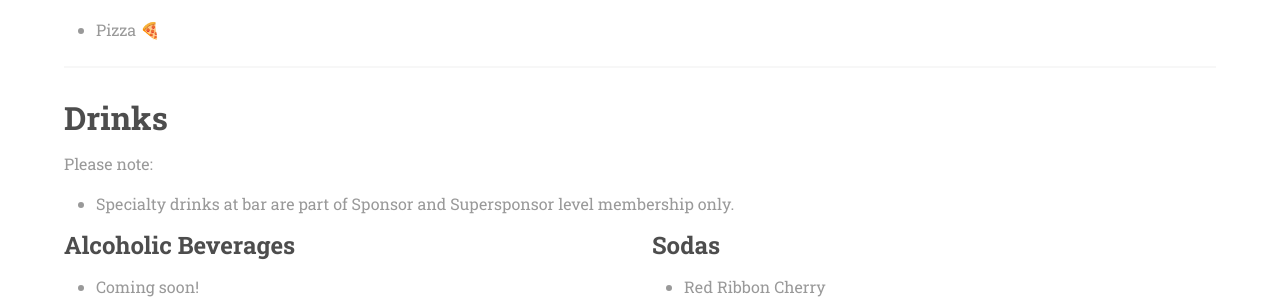
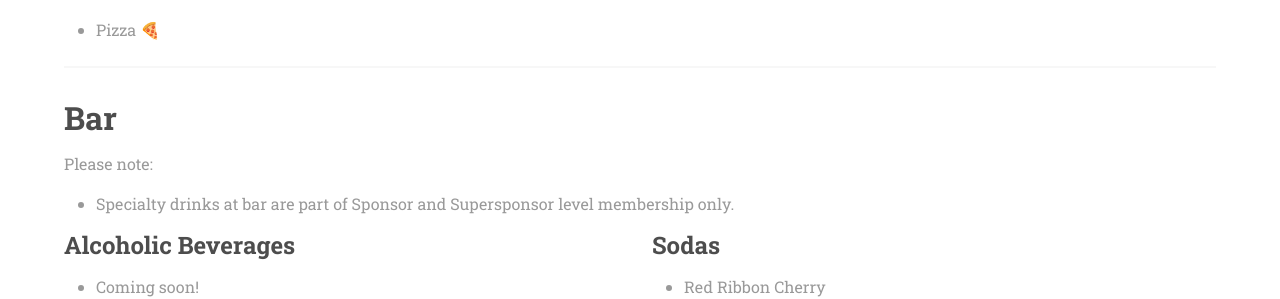
Before and after one commit to wpafw/wpafw.org, a Jekyll site: the page built from food.md, in a window 1280 px wide and 900 px high, scrolled down 1963 px. Shown: the part 169-468 px from the top of the window. Built offline with Jekyll 4.4.1, drawn with Linux system fonts in a browser that asks for light colours; nearby versions of some CDN libraries.

Commit message:
change title of section

```diff
--- a/food.md
+++ b/food.md
@@ -68,7 +68,7 @@ Saturday night dinner with the featured artists (to be announced soon) and a cra
 
 ---
 
-# Drinks
+# Bar
 
 Please note:
 
```
